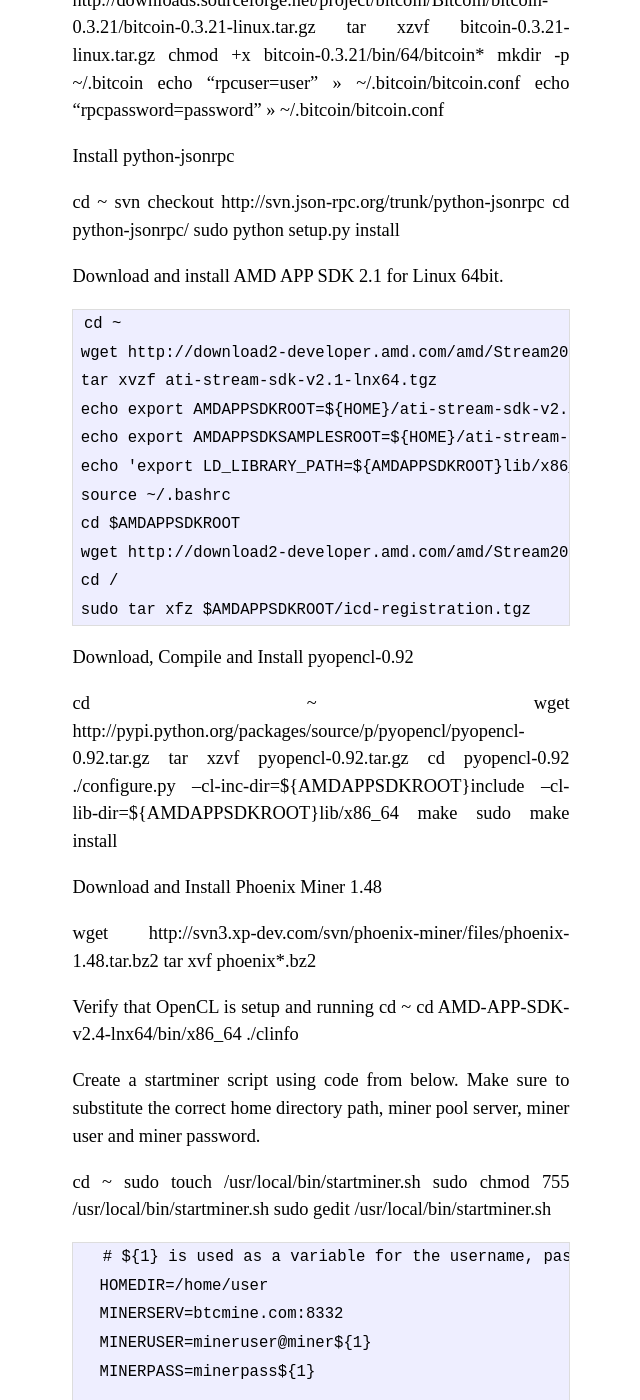
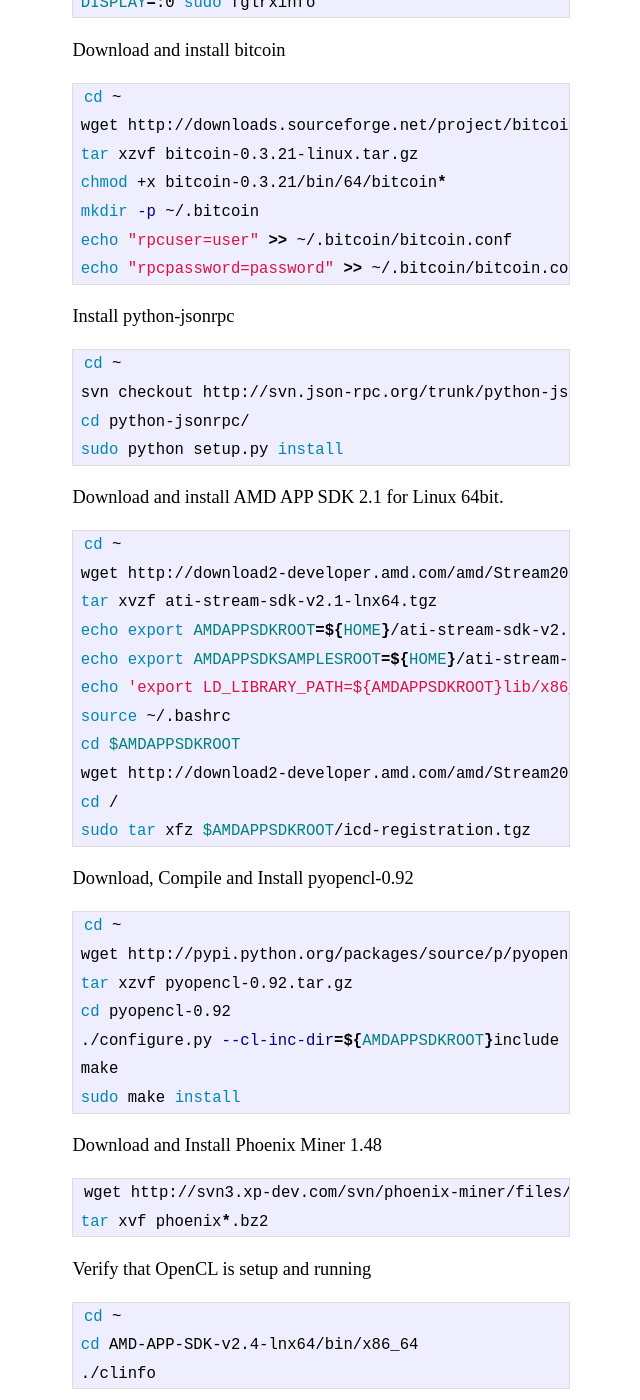
Before and after one commit to pthrasher/pthrasher.github.com, a Jekyll site: the page built from _posts/2011-06-07-ubuntu-bitcoin-mining.markdown, in a window 1280 px wide and 1400 px high, scrolled down 1151 px. Shown: the whole window, without its empty margins (319-959 px from the left). Built offline with Jekyll 4.4.1, drawn with Linux system fonts in a browser that asks for light colours; comment, search, counter and statistics services are not loaded; some of the changed text lies outside the part shown.

Commit message:
grouped shell commands better

```diff
--- a/_posts/2011-06-07-ubuntu-bitcoin-mining.markdown
+++ b/_posts/2011-06-07-ubuntu-bitcoin-mining.markdown
@@ -15,175 +15,200 @@ Load a fresh Ubuntu Natty 11.04 64-bit Desktop with the latest updates and log i
 
 Load python and other development tools
 
-   cd ~
-   sudo apt-get install python-setuptools python-numpy subversion g++ libboost-all-dev
+cd ~
+sudo apt-get install python-setuptools python-numpy subversion g++ libboost-all-dev
 
 Download and install ATI Driver 11.5 for Linux 64bit.
+{% highlight bash %}
+cd ~
+wget http://www2.ati.com/drivers/linux/ati-driver-installer-11-5-x86.x86_64.run
+sudo sh ati-driver-installer-11-5-x86.x86_64.run --buildpkg Ubuntu/natty
+sudo dpkg -i *.deb
+sudo apt-get -f install
+sudo aticonfig -f --initial --adapter=all
+sudo reboot
+{% endhighlight %}
+Verify that the ATI Driver is setup and running
+{% highlight bash %}
+cd ~
+DISPLAY=:0 sudo fglrxinfo
+{% endhighlight %}
+Download and install bitcoin
+{% highlight bash %}
+cd ~
+wget http://downloads.sourceforge.net/project/bitcoin/Bitcoin/bitcoin-0.3.21/bitcoin-0.3.21-linux.tar.gz
+tar xzvf bitcoin-0.3.21-linux.tar.gz
+chmod +x bitcoin-0.3.21/bin/64/bitcoin*
+mkdir -p ~/.bitcoin
+echo "rpcuser=user" >> ~/.bitcoin/bitcoin.conf
+echo "rpcpassword=password" >> ~/.bitcoin/bitcoin.conf
+{% endhighlight %}
+Install python-jsonrpc
+{% highlight bash %}
+cd ~
+svn checkout http://svn.json-rpc.org/trunk/python-jsonrpc
+cd python-jsonrpc/
+sudo python setup.py install
+{% endhighlight %}
+Download and install AMD APP SDK 2.1 for Linux 64bit.
+{% highlight bash %}
+cd ~
+wget http://download2-developer.amd.com/amd/Stream20GA/ati-stream-sdk-v2.1-lnx64.tgz
+tar xvzf ati-stream-sdk-v2.1-lnx64.tgz
+echo export AMDAPPSDKROOT=${HOME}/ati-stream-sdk-v2.1-lnx64/ >> ~/.bashrc
+echo export AMDAPPSDKSAMPLESROOT=${HOME}/ati-stream-sdk-v2.1-lnx64/ >> ~/.bashrc
+echo 'export LD_LIBRARY_PATH=${AMDAPPSDKROOT}lib/x86_64:${LD_LIBRARY_PATH}' >> ~/.bashrc
+source ~/.bashrc
+cd $AMDAPPSDKROOT
+wget http://download2-developer.amd.com/amd/Stream20GA/icd-registration.tgz
+cd /
+sudo tar xfz $AMDAPPSDKROOT/icd-registration.tgz
+{% endhighlight %}
+Download, Compile and Install pyopencl-0.92
+{% highlight bash %}
+cd ~
+wget http://pypi.python.org/packages/source/p/pyopencl/pyopencl-0.92.tar.gz
+tar xzvf pyopencl-0.92.tar.gz
+cd pyopencl-0.92
+./configure.py --cl-inc-dir=${AMDAPPSDKROOT}include --cl-lib-dir=${AMDAPPSDKROOT}lib/x86_64
+make
+sudo make install
+{% endhighlight %}
+Download and Install Phoenix Miner 1.48
+{% highlight bash %}
+wget http://svn3.xp-dev.com/svn/phoenix-miner/files/phoenix-1.48.tar.bz2
+tar xvf phoenix*.bz2
+{% endhighlight %}
+Verify that OpenCL is setup and running
+{% highlight bash %}
+cd ~
+cd AMD-APP-SDK-v2.4-lnx64/bin/x86_64
+./clinfo
+{% endhighlight %}
+Create a startminer script using code from below.  Make sure to substitute the correct home directory path, miner pool server, miner user and miner password.
+{% highlight bash %}
+cd ~
+sudo touch /usr/local/bin/startminer.sh
+sudo chmod 755 /usr/local/bin/startminer.sh
+sudo vi /usr/local/bin/startminer.sh
+{% endhighlight %}
 
-   cd ~
-   wget http://www2.ati.com/drivers/linux/ati-driver-installer-11-5-x86.x86_64.run
-   sudo sh ati-driver-installer-11-5-x86.x86_64.run --buildpkg Ubuntu/natty
-   sudo dpkg -i *.deb
-   sudo apt-get -f install
-   sudo aticonfig -f --initial --adapter=all
-   sudo reboot
+{% highlight bash %}
+# ${1} is used as a variable for the username, password and for the gpu device number.  Ex. mineruser0, minerpass0, Device=0 or mineruser1, minerpass1, Device=1
+HOMEDIR=/home/user
+MINERSERV=btcmine.com:8332
+MINERUSER=mineruser@miner${1}
+MINERPASS=minerpass${1}
 
-Verify that the ATI Driver is setup and running
+export AMDAPPSDKROOT=${HOMEDIR}/AMD-APP-SDK-v2.4-lnx64/
+export AMDAPPSDKSAMPLESROOT=${HOMEDIR}/AMD-APP-SDK-v2.4-lnx64/
+export LD_LIBRARY_PATH=${AMDAPPSDKROOT}lib/x86_64:${LD_LIBRARY_PATH}
 
-   cd ~
-   DISPLAY=:0 sudo fglrxinfo
-
-Download and install bitcoin
-
-   cd ~
-   wget http://downloads.sourceforge.net/project/bitcoin/Bitcoin/bitcoin-0.3.21/bitcoin-0.3.21-linux.tar.gz
-   tar xzvf bitcoin-0.3.21-linux.tar.gz
-   chmod +x bitcoin-0.3.21/bin/64/bitcoin*
-   mkdir -p ~/.bitcoin
-   echo "rpcuser=user" >> ~/.bitcoin/bitcoin.conf
-   echo "rpcpassword=password" >> ~/.bitcoin/bitcoin.conf
-
-Install python-jsonrpc
-
-   cd ~
-   svn checkout http://svn.json-rpc.org/trunk/python-jsonrpc
-   cd python-jsonrpc/
-   sudo python setup.py install
-
-Download and install AMD APP SDK 2.1 for Linux 64bit.
-
-    cd ~
-    wget http://download2-developer.amd.com/amd/Stream20GA/ati-stream-sdk-v2.1-lnx64.tgz
-    tar xvzf ati-stream-sdk-v2.1-lnx64.tgz
-    echo export AMDAPPSDKROOT=${HOME}/ati-stream-sdk-v2.1-lnx64/ >> ~/.bashrc
-    echo export AMDAPPSDKSAMPLESROOT=${HOME}/ati-stream-sdk-v2.1-lnx64/ >> ~/.bashrc
-    echo 'export LD_LIBRARY_PATH=${AMDAPPSDKROOT}lib/x86_64:${LD_LIBRARY_PATH}' >> ~/.bashrc
-    source ~/.bashrc
-    cd $AMDAPPSDKROOT
-    wget http://download2-developer.amd.com/amd/Stream20GA/icd-registration.tgz
-    cd /
-    sudo tar xfz $AMDAPPSDKROOT/icd-registration.tgz
-
-Download, Compile and Install pyopencl-0.92
-
-   cd ~
-   wget http://pypi.python.org/packages/source/p/pyopencl/pyopencl-0.92.tar.gz
-   tar xzvf pyopencl-0.92.tar.gz
-   cd pyopencl-0.92
-   ./configure.py --cl-inc-dir=${AMDAPPSDKROOT}include --cl-lib-dir=${AMDAPPSDKROOT}lib/x86_64
-   make
-   sudo make install
-
-Download and Install Phoenix Miner 1.48
-
-   wget http://svn3.xp-dev.com/svn/phoenix-miner/files/phoenix-1.48.tar.bz2
-   tar xvf phoenix*.bz2
-
-Verify that OpenCL is setup and running
-   cd ~
-   cd AMD-APP-SDK-v2.4-lnx64/bin/x86_64
-   ./clinfo
-
-Create a startminer script using code from below.  Make sure to substitute the correct home directory path, miner pool server, miner user and miner password.
-
-   cd ~
-   sudo touch /usr/local/bin/startminer.sh
-   sudo chmod 755 /usr/local/bin/startminer.sh
-   sudo gedit /usr/local/bin/startminer.sh
-
-      # ${1} is used as a variable for the username, password and for the gpu device number.  Ex. mineruser0, minerpass0, Device=0 or mineruser1, minerpass1, Device=1
-      HOMEDIR=/home/user
-      MINERSERV=btcmine.com:8332
-      MINERUSER=mineruser@miner${1}
-      MINERPASS=minerpass${1}
-
-      export AMDAPPSDKROOT=${HOMEDIR}/AMD-APP-SDK-v2.4-lnx64/
-      export AMDAPPSDKSAMPLESROOT=${HOMEDIR}/AMD-APP-SDK-v2.4-lnx64/
-      export LD_LIBRARY_PATH=${AMDAPPSDKROOT}lib/x86_64:${LD_LIBRARY_PATH}
-
-      #Overclock GPU to 875Mhz
-      DISPLAY=:0 aticonfig --od-enable --adapter=all
-      DISPLAY=:0 aticonfig --od-setclocks=875,1000 --adapter=${1}
-      cd ${HOMEDIR}/phoenix-1.48
-      echo "Startming Miner: ${1}"
-      ${HOMEDIR}/phoenix-1.48/phoenix.py -u http://${MINERUSER}:${MINERPASS}@${MINERSERV} -k phatk VECTORS BFI_INT AGGRESSION=12 DEVICE=${1}
-
+#Overclock GPU to 875Mhz
+DISPLAY=:0 aticonfig --od-enable --adapter=all
+DISPLAY=:0 aticonfig --od-setclocks=875,1000 --adapter=${1}
+cd ${HOMEDIR}/phoenix-1.48
+echo "Startming Miner: ${1}"
+${HOMEDIR}/phoenix-1.48/phoenix.py -u http://${MINERUSER}:${MINERPASS}@${MINERSERV} -k phatk VECTORS BFI_INT AGGRESSION=12 DEVICE=${1}
+{% endhighlight %}
 Setup Headless Bitcoin Mining
  *** Warning *** This will stop your computer from booting a graphical desktop and allow only text console or remote ssh access into the mining server.
- If you rely on a GUI for administration you may want to rethink this.
+If you rely on a GUI for administration you may want to rethink this.
+{% highlight bash %}
+sudo apt-get install openssh-server
+sudo apt-get install screen
+sudo mv /etc/init/gdm.conf /etc/init/gdm.org
+sudo vi /etc/init/startx.conf
+{% endhighlight %}
 
-   sudo apt-get install openssh-server
-   sudo apt-get install screen
-   sudo mv /etc/init/gdm.conf /etc/init/gdm.org
-   sudo gedit /etc/init/startx.conf
-        description     "Start X Server for btc mining"
-        start on runlevel [2345]
-        stop on runlevel [!2345]
-        kill timeout 30
-        script
-           exec /usr/bin/X 2>&1
-        end script
+{% highlight bash %}
+description     "Start X Server for btc mining"
+start on runlevel [2345]
+stop on runlevel [!2345]
+kill timeout 30
+script
+   exec /usr/bin/X 2>&1
+end script
+{% endhighlight %}
 
-   sudo gedit /etc/init/btcminer_0.conf
-        description     "Start BTC Mining"
-        start on runlevel [2345]
-        stop on runlevel [!2345]
-        kill timeout 30
-        script
-           LOGINUSER=ChangeToMyLoginUser
-          #Wait 30 seconds to make sure X is started.
-          sleep 30
-          exec /usr/bin/screen -dmS gpu0 su -c '/usr/local/bin/startminer.sh 0' ${LOGINUSER}
-        end script
+{% highlight bash %}
+   sudo vi /etc/init/btcminer_0.conf
+{% endhighlight %}
 
-   sudo gedit /etc/init/btcminer_1.conf
-        description     "Start BTC Mining"
-        start on runlevel [2345]
-        stop on runlevel [!2345]
-        kill timeout 30
-        script
-        LOGINUSER=ChangeToMyLoginUser
-        #Wait 35 seconds to make sure X is started.
-        sleep 35
-           exec /usr/bin/screen -dmS gpu1 su -c '/usr/local/bin/startminer.sh 1' ${LOGINUSER}
-        end script
+{% highlight bash %}
+description     "Start BTC Mining"
+start on runlevel [2345]
+stop on runlevel [!2345]
+kill timeout 30
+script
+   LOGINUSER=ChangeToMyLoginUser
+  #Wait 30 seconds to make sure X is started.
+  sleep 30
+  exec /usr/bin/screen -dmS gpu0 su -c '/usr/local/bin/startminer.sh 0' ${LOGINUSER}
+end script
+{% endhighlight %}
 
+{% highlight bash %}
+   sudo vi /etc/init/btcminer_1.conf
+{% endhighlight %}
+
+{% highlight bash %}
+description     "Start BTC Mining"
+start on runlevel [2345]
+stop on runlevel [!2345]
+kill timeout 30
+script
+LOGINUSER=ChangeToMyLoginUser
+#Wait 35 seconds to make sure X is started.
+sleep 35
+   exec /usr/bin/screen -dmS gpu1 su -c '/usr/local/bin/startminer.sh 1' ${LOGINUSER}
+end script
+{% endhighlight %}
 How to access the miner server
 
    ssh into the mining server as your normal login user.
-   sudo screen -r gpu0 or sudo screen -r gpu1
+   `sudo screen -r gpu0` or `sudo screen -r gpu1`
 
 To disconnect from screen Control-A + Control-D.
 
 How to check the GPU temperatures
 
-   ssh into mining server as your normal login user.
-   DISPLAY=:0 sudo aticonfig --odgt --adapter=all
+ssh into mining server as your normal login user.
+`DISPLAY=:0 sudo aticonfig --odgt --adapter=all`
 
 How to monitor your screens on an Xterminal on the main Xwindows console on boot up.
+{% highlight bash %}
+sudo vi /etc/init/btcmonitor_0.conf
+{% endhighlight %}
 
-   sudo gedit /etc/init/btcmonitor_0.conf
-        description     "Start BTC Monitor 0"
-        start on runlevel [2345]
-        stop on runlevel [!2345]
-        kill timeout 30
-        script
-          LOGINUSER=ChangeToMyLoginUser
-          export DISPLAY=:0
-          #Wait 40 seconds to make sure X is started.
-          sleep 40
-          exec  /usr/bin/xterm -geometry 80x40+0+0 -e "/usr/bin/screen -d -r gpu0"
-        end script
+{% highlight bash %}
+description     "Start BTC Monitor 0"
+start on runlevel [2345]
+stop on runlevel [!2345]
+kill timeout 30
+script
+  LOGINUSER=ChangeToMyLoginUser
+  export DISPLAY=:0
+  #Wait 40 seconds to make sure X is started.
+  sleep 40
+  exec  /usr/bin/xterm -geometry 80x40+0+0 -e "/usr/bin/screen -d -r gpu0"
+end script
+{% endhighlight %}
 
-    sudo gedit /etc/init/btcmonitor_1.conf
-        description     "Start BTC Monitor 1"
-        start on runlevel [2345]
-        stop on runlevel [!2345]
-        kill timeout 30
-        script
-          LOGINUSER=ChangeToMyLoginUser
-          export DISPLAY=:0
-          #Wait 45 seconds to make sure X is started.
-          sleep 45
-          exec  /usr/bin/xterm -geometry 80x40+500+0 -e "/usr/bin/screen -d -r gpu1"
-        end script
+{% highlight bash %}
+sudo vi /etc/init/btcmonitor_1.conf
+{% endhighlight %}
+
+{% highlight bash %}
+description     "Start BTC Monitor 1"
+start on runlevel [2345]
+stop on runlevel [!2345]
+kill timeout 30
+script
+  LOGINUSER=ChangeToMyLoginUser
+  export DISPLAY=:0
+  #Wait 45 seconds to make sure X is started.
+  sleep 45
+  exec  /usr/bin/xterm -geometry 80x40+500+0 -e "/usr/bin/screen -d -r gpu1"
+end script
+{% endhighlight %}
```
